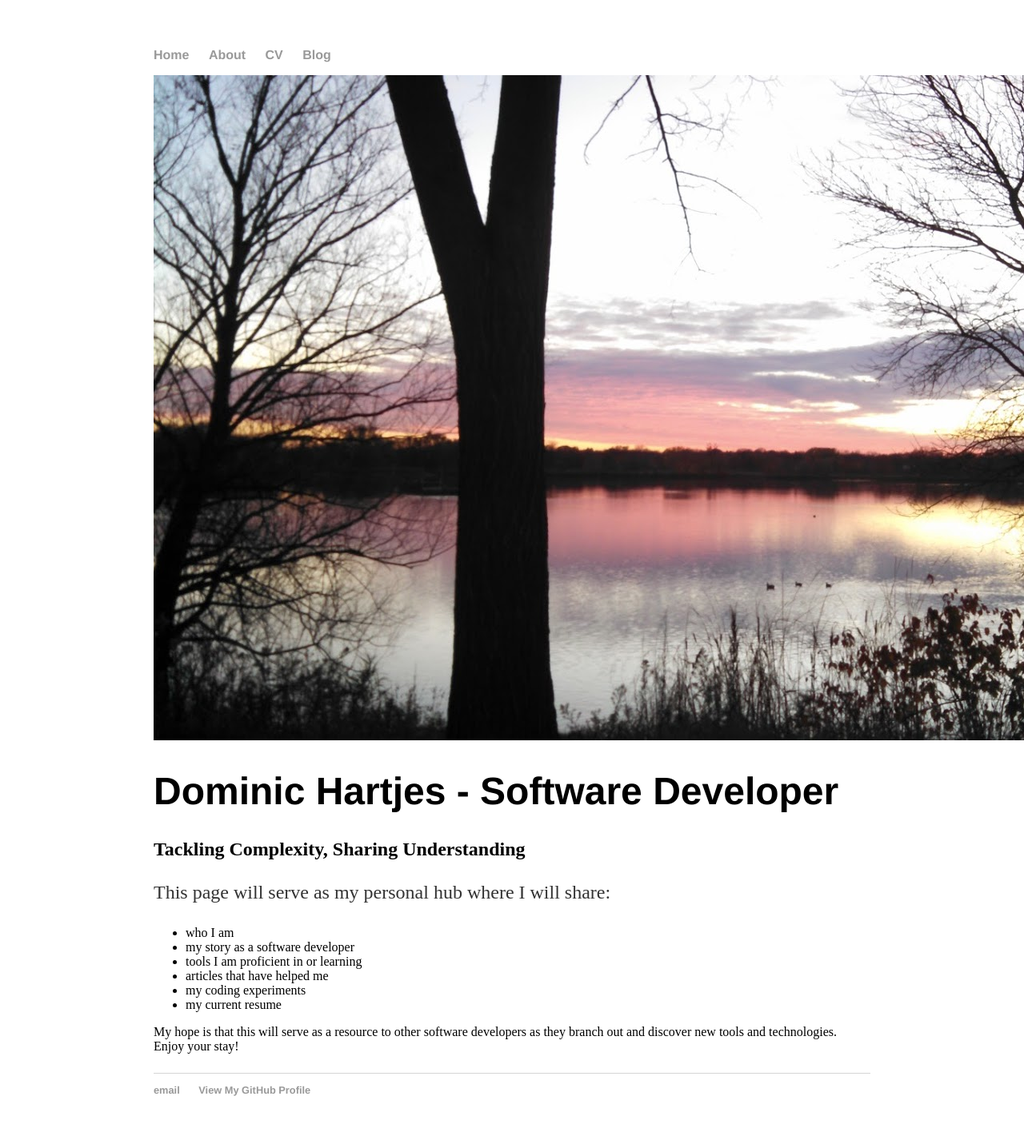
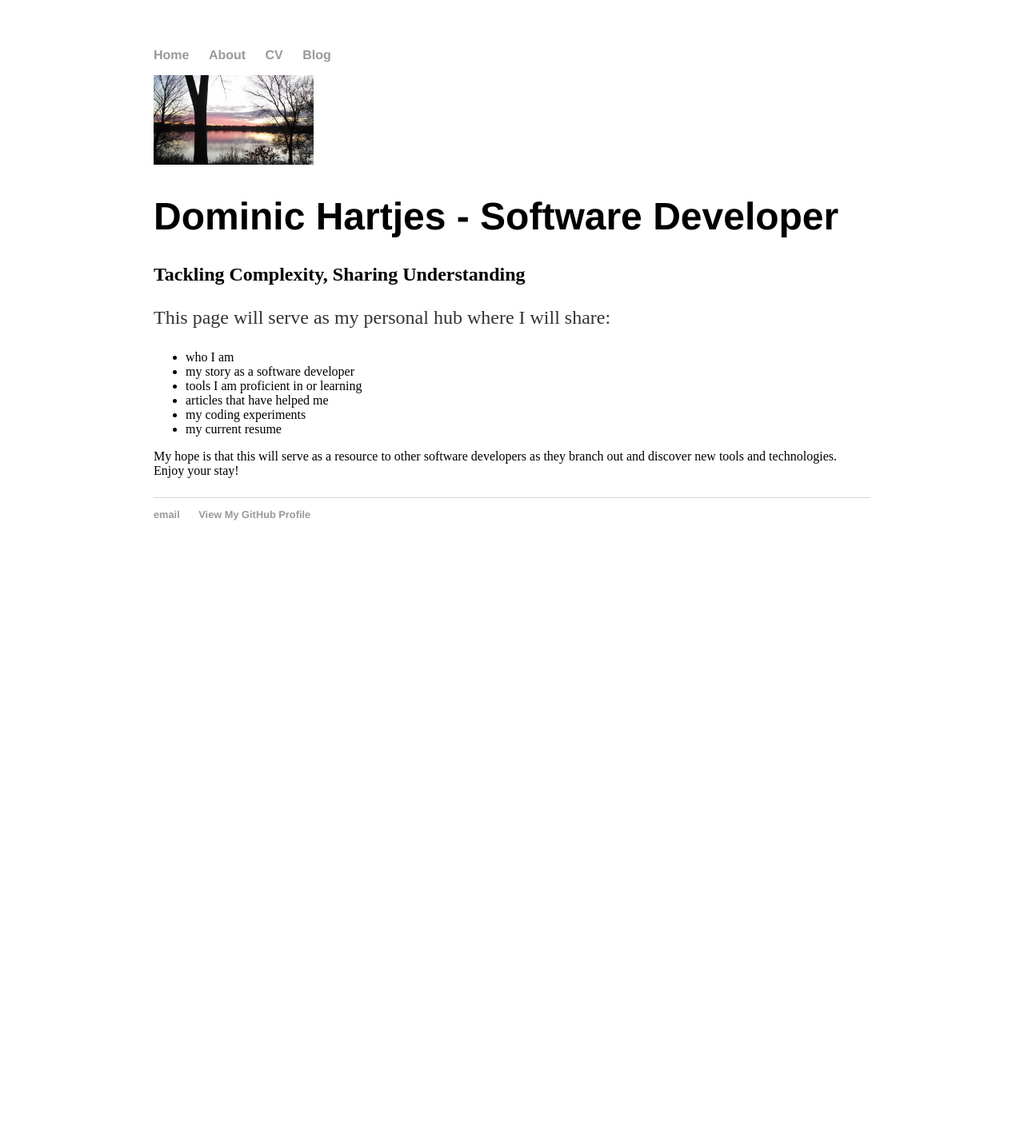
Before and after one commit to dhartjes/dhartjes.github.io, a Jekyll site: the page built from index.html, in a window 1280 px wide. Shown: the whole page at 80% size. Built offline with Jekyll 4.4.1, drawn with Linux system fonts in a browser that asks for light colours; after the commit the page ends 900 px from its top, so only the background shows below that.

Commit message:
Fixed logo size

```diff
--- a/_layouts/default.html
+++ b/_layouts/default.html
@@ -14,7 +14,7 @@
         </ul>
     </nav>
     <header>
-        <img src="{{ site.logo }}" alt="Header image">
+        <img src="{{ site.logo }}" width="200px" alt="Header image">
     </header>
     <div class="container">
         {{ content }}
```
